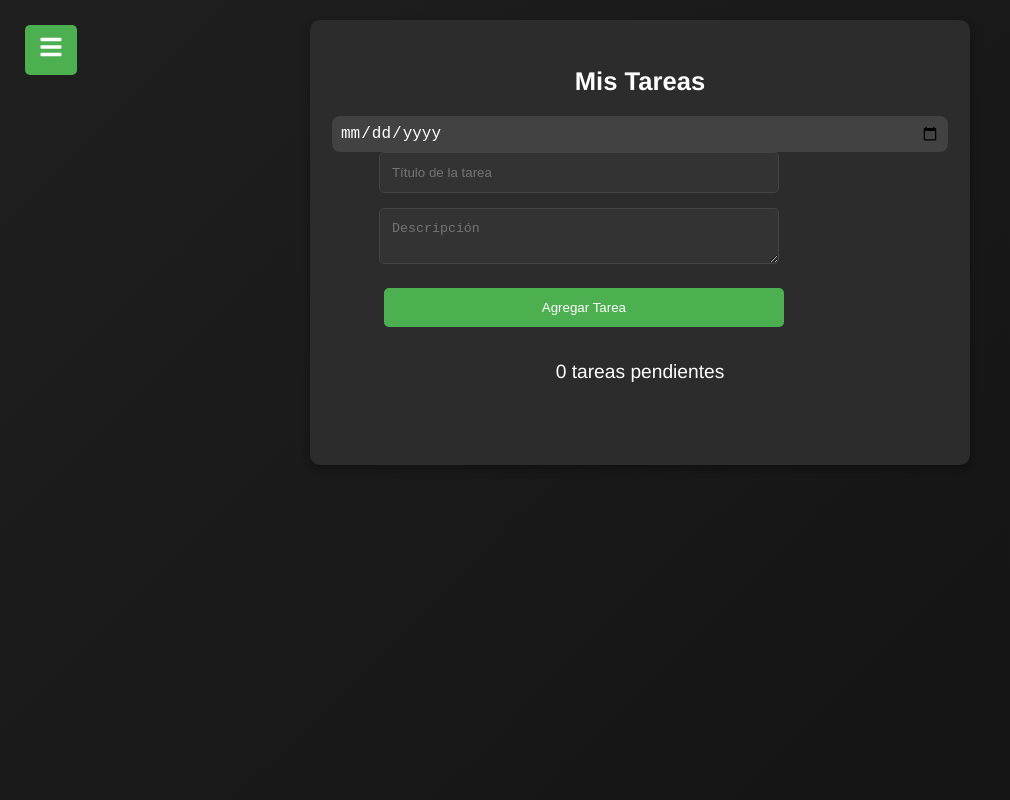
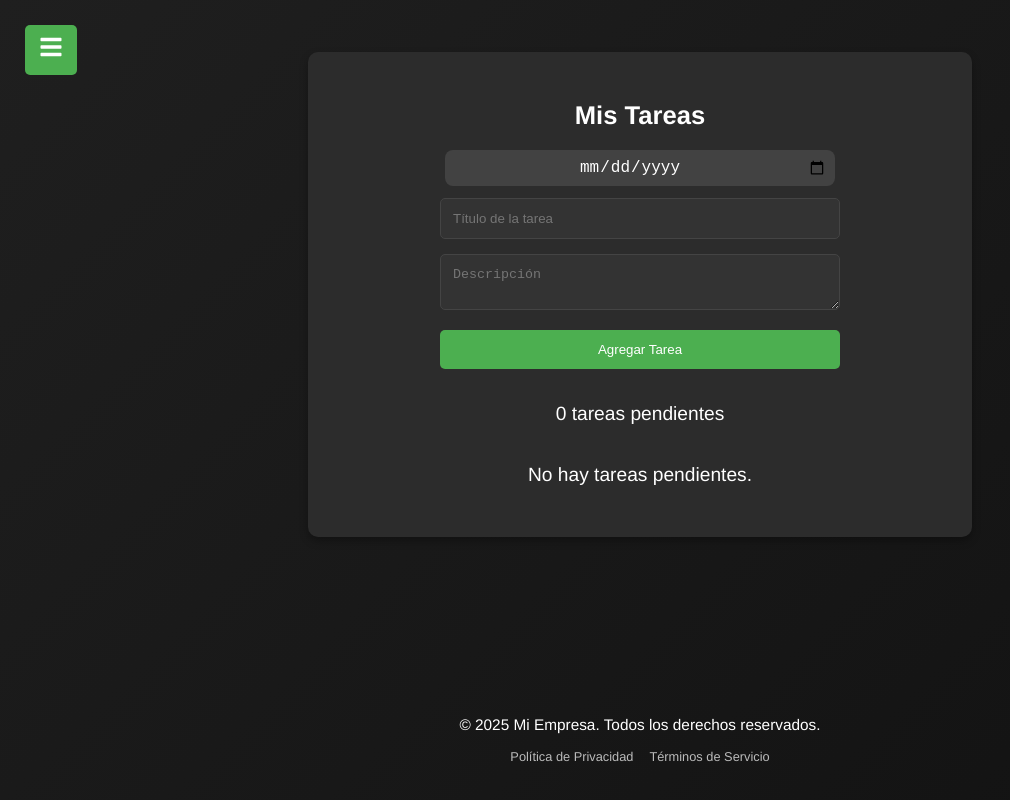
Before and after one commit to edicsonjohan/MISION01, a React (Vite) app: page / in a window 1280 px wide. Shown: the whole page, without its empty margins (0-1010 px from the left). Built offline with nearby package versions, Linux system fonts and the light colour scheme.

Commit message:
Mejoras para entregable1

```diff
--- a/src/App.jsx
+++ b/src/App.jsx
@@ -1,18 +1,11 @@
-import { useState, useEffect } from "react";
+import React, { useState, useEffect } from "react";
 import { BrowserRouter as Router, Route, Routes, Link } from "react-router-dom";
-import {
-  FaHome,
-  FaTasks,
-  FaCog,
-  FaBars,
-  FaRegCalendar,
-  FaUser,
-} from "react-icons/fa";
+import { FaHome, FaRegCalendar, FaUser, FaBars } from "react-icons/fa";
+
 import AddTask from "./components/AddTask";
 import TaskList from "./components/TaskList";
 import CalendarPage from "./components/CalendarPage";
 import ContactPage from "./components/ContactPage";
-import React from "react";
 import "./styles.css";
 
 function App() {
@@ -20,36 +13,52 @@ function App() {
   const [dueDate, setDueDate] = useState("");
   const [isSidebarOpen, setIsSidebarOpen] = useState(false);
 
+  // Cargar tareas desde localStorage
   useEffect(() => {
     const savedTasks = JSON.parse(localStorage.getItem("tasks")) || [];
     setTasks(savedTasks);
   }, []);
 
+  // Guardar tareas en localStorage cada vez que cambian
   useEffect(() => {
     localStorage.setItem("tasks", JSON.stringify(tasks));
   }, [tasks]);
 
+  // Agregar tarea
   const addTask = (data) => {
     const newTask = {
       id: Date.now(),
       title: data.title,
       description: data.description,
-      dueDate: dueDate,
+      dueDate,
       completed: false,
     };
     setTasks([newTask, ...tasks]);
   };
 
+  // Alternar estado completado
   const toggleTask = (id) => {
-    setTasks(
-      tasks.map((task) =>
+    setTasks((prev) =>
+      prev.map((task) =>
         task.id === id ? { ...task, completed: !task.completed } : task
       )
     );
   };
 
+  // Eliminar tarea
   const deleteTask = (id) => {
-    setTasks(tasks.filter((task) => task.id !== id));
+    setTasks((prev) => prev.filter((task) => task.id !== id));
+  };
+
+  // Editar tarea
+  const editTask = (id, updatedTitle, updatedDescription) => {
+    setTasks((prev) =>
+      prev.map((task) =>
+        task.id === id
+          ? { ...task, title: updatedTitle, description: updatedDescription }
+          : task
+      )
+    );
   };
 
   return (
@@ -57,7 +66,6 @@ function App() {
       <div className={`app-container ${isSidebarOpen ? "sidebar-open" : ""}`}>
         {/* Sidebar */}
         <div className={`sidebar ${isSidebarOpen ? "open" : ""}`}>
-          {/* Botón verde para abrir/cerrar sidebar */}
           <button
             className="sidebar-toggle"
             onClick={() => setIsSidebarOpen(!isSidebarOpen)}
@@ -72,7 +80,7 @@ function App() {
               </Link>
             </li>
             <li>
-              <Link to="/calendar">
+              <Link to="/calendar" onClick={() => setIsSidebarOpen(false)}>
                 <FaRegCalendar />
               </Link>
             </li>
@@ -82,19 +90,10 @@ function App() {
               </Link>
             </li>
           </ul>
-          <div className="footer-content">
-            <p>&copy; 2025 Mi Empresa. Todos los derechos reservados.</p>
-            <div className="footer-links">
-              <a href="/privacy-policy">Política de Privacidad</a>
-              <a href="/terms-of-service">Términos de Servicio</a>
-            </div>
-          </div>
         </div>
 
         {/* Contenido principal */}
         <div className="content">
-          {/* Aquí eliminamos el botón verde original */}
-
           <Routes>
             <Route path="/calendar" element={<CalendarPage />} />
             <Route path="/contact" element={<ContactPage />} />
@@ -103,12 +102,6 @@ function App() {
               element={
                 <div className="card">
                   <h1>Mis Tareas</h1>
-                  <input
-                    type="date"
-                    value={dueDate}
-                    onChange={(e) => setDueDate(e.target.value)}
-                    required
-                  />
                   <AddTask onAdd={addTask} />
                   <p>
                     {tasks.filter((t) => !t.completed).length} tareas pendientes
@@ -117,11 +110,21 @@ function App() {
                     tasks={tasks}
                     onToggle={toggleTask}
                     onDelete={deleteTask}
+                    onEdit={editTask} // ✅ Lo agregamos correctamente aquí
                   />
                 </div>
               }
             />
           </Routes>
+
+          {/* Footer */}
+          <footer className="main-footer">
+            <p>&copy; 2025 Mi Empresa. Todos los derechos reservados.</p>
+            <div className="footer-links">
+              <a href="/privacy-policy">Política de Privacidad</a>
+              <a href="/terms-of-service">Términos de Servicio</a>
+            </div>
+          </footer>
         </div>
       </div>
     </Router>
--- a/src/components/AddTask.jsx
+++ b/src/components/AddTask.jsx
@@ -3,19 +3,30 @@ import { useState } from 'react';
 function AddTask({ onAdd }) {
   const [title, setTitle] = useState('');
   const [description, setDescription] = useState('');
+  const [dueDate, setDueDate] = useState('');
+
 
   // Manejar el envío del formulario
   const handleSubmit = (e) => {
     e.preventDefault();
-    if (title.trim()) {
-      onAdd({ title, description });
-      setTitle('');
-      setDescription('');
-    }
+    if (title.trim() && dueDate) {
+  onAdd({ title, description, dueDate });
+  setTitle('');
+  setDescription('');
+  setDueDate('');
+}
+
   };
 
   return (
     <form onSubmit={handleSubmit}>
+    <input
+        type="date"
+        value={dueDate}
+        onChange={(e) => setDueDate(e.target.value)}
+        required
+      />
+
       <input
         type="text"
         placeholder="Título de la tarea"
--- a/src/components/TaskList.jsx
+++ b/src/components/TaskList.jsx
@@ -1,14 +1,19 @@
-import TaskItem from './TaskItem'; // ✅ CORRECTO
+import TaskItem from "./TaskItem";
 
-function TaskList({ tasks, onToggle, onDelete }) {
+function TaskList({ tasks, onToggle, onDelete, onEdit }) {
+  if (!tasks.length) {
+    return <p className="no-tasks">No hay tareas pendientes.</p>;
+  }
+
   return (
     <ul className="task-list">
-      {tasks.map(task => (
+      {tasks.map((task) => (
         <TaskItem
           key={task.id}
           task={task}
           onToggle={onToggle}
           onDelete={onDelete}
+          onEdit={onEdit}
         />
       ))}
     </ul>
--- a/src/index.css
+++ b/src/index.css
@@ -119,26 +119,26 @@ body {
   font-size: 1.6rem;
 }
 
-/* Tarjetas */
-.card,
-.task {
+/* Tarjeta principal (card) */
+.card {
+  display: flex;
+  flex-direction: column;
+  align-items: center;
+  justify-content: center;
+  margin: 2rem auto;
+  width: 100%;
+  max-width: 600px;
+  padding: 2rem;
   background-color: #2c2c2c;
   border-radius: 10px;
   box-shadow: 0 4px 8px rgba(0, 0, 0, 0.3);
-  width: 100%;
-  max-width: 600px;
-  padding: 30px;
-  display: flex;
-  flex-direction: column;
-  align-items: center;
-  margin-bottom: 30px;
-  color: white;
+  text-align: center;
 }
 
-/* ✅ Calendario más ancho */
+/* Calendario */
 .calendar-card {
   background-color: #1a1a1a;
-  padding: 30px 40px;
+  padding: 3rem;
   border-radius: 12px;
   box-shadow: 0 4px 12px rgba(0, 0, 0, 0.8);
   width: 100%;
@@ -151,6 +151,13 @@ body {
 }
 
 /* Formularios */
+form {
+  display: flex;
+  flex-direction: column;
+  align-items: center;
+  width: 100%;
+}
+
 form input,
 form textarea,
 form button,
@@ -183,14 +190,63 @@ form textarea:focus {
   border-color: #646cff;
 }
 
+/* Input de fecha centrado */
+input[type="date"] {
+  display: block;
+  margin: 0 auto 15px auto;
+  padding: 12px;
+  border-radius: 5px;
+  background-color: #333;
+  border: 1px solid #444;
+  color: white;
+  text-align: center;
+}
+
 /* Estilos para tareas */
-.task {
-  padding: 15px;
-  margin: 10px 0;
-  box-shadow: 0 2px 4px rgba(0, 0, 0, 0.1);
-  border-radius: 8px;
+.task-list {
+  list-style: none;
+  padding: 0;
+  margin: 1rem auto;
   width: 100%;
   max-width: 600px;
+  display: flex;
+  flex-direction: column;
+  align-items: center;
+}
+
+.task-item {
+  width: 100%;
+  padding: 1rem;
+  margin-bottom: 1rem;
+  background-color: #2c2c2c;
+  border-radius: 10px;
+  display: flex;
+  justify-content: space-between;
+  align-items: flex-start;
+  color: white;
+  box-shadow: 0 2px 4px rgba(0, 0, 0, 0.3);
+}
+
+.task-content {
+  flex: 1;
+  display: flex;
+  flex-direction: column;
+  gap: 0.3rem;
+}
+
+.task-content strong {
+  font-size: 1.1rem;
+}
+
+.task-content p {
+  margin: 0;
+  font-size: 0.95rem;
+  color: #ccc;
+}
+
+.task-content small {
+  font-size: 0.8rem;
+  color: #888;
 }
 
 .task.completed {
@@ -201,6 +257,20 @@ form textarea:focus {
 .task h3 {
   margin: 0;
   color: white;
+}
+
+.delete-btn {
+  background: none;
+  border: none;
+  color: #ff6b6b;
+  cursor: pointer;
+  font-size: 1.2rem;
+  margin-left: 1rem;
+  transition: color 0.3s;
+}
+
+.delete-btn:hover {
+  color: #ff4c4c;
 }
 
 /* Botones generales */
@@ -226,7 +296,7 @@ p {
   text-align: center;
 }
 
-/* ✅ Calendario ajustado al 100% del contenedor */
+/* Calendario */
 .react-calendar {
   width: 100% !important;
   max-width: 100% !important;
--- a/src/styles.css
+++ b/src/styles.css
@@ -1,40 +1,59 @@
-/* Dark mode + Glassmorphism */
+/* ========== Global ========== */
 body {
   margin: 0;
   font-family: 'Helvetica Neue', sans-serif;
   background: linear-gradient(135deg, #1f1f1f, #121212);
   color: #f0f0f0;
   min-height: 100vh;
+  display: flex;
+  flex-direction: column;
 }
 
-.container {
-  max-width: 500px;
-  margin: 3rem auto;
-  padding: 2rem;
-  background: rgba(255, 255, 255, 0.05);
-  border-radius: 16px;
-  box-shadow: 0 8px 32px rgba(0, 0, 0, 0.25);
-  backdrop-filter: blur(12px);
-  border: 1px solid rgba(255, 255, 255, 0.1);
+/* ========== Contenedor principal ========== */
+.content {
+  flex: 1;
+  display: flex;
+  flex-direction: column;
+  min-height: 100vh;
+  padding: 20px;
+  align-items: center;
+  box-sizing: border-box;
 }
 
+.card {
+  display: flex;
+  flex-direction: column;
+  align-items: center;
+  justify-content: center;
+  width: 100%;
+  max-width: 600px;
+  padding: 2rem;
+  background-color: #2c2c2c;
+  border-radius: 10px;
+  box-shadow: 0 4px 8px rgba(0, 0, 0, 0.3);
+}
+
+/* ========== Título ========== */
 h1 {
   text-align: center;
-  margin-bottom: 1rem;
+  margin-bottom: 2rem;
   color: #ffffff;
 }
 
+/* ========== Formulario agregar tarea ========== */
 .add-task {
   display: flex;
   flex-direction: column;
-  gap: 1rem;
+  align-items: center;
+  padding: 1rem;
+  text-align: center;
 }
 
 .add-task input,
 .add-task textarea,
 .add-task button,
 input[type="date"] {
-  width: 100%;
+  width: 65%;
   padding: 0.5rem;
   border: none;
   border-radius: 8px;
@@ -43,6 +62,8 @@ input[type="date"] {
   font-size: 1rem;
   outline: none;
   transition: background 0.3s;
+  text-align: center;
+  margin-bottom: 0.75rem;
 }
 
 .add-task input::placeholder,
@@ -68,50 +89,63 @@ input[type="date"]:focus {
   transform: scale(1.02);
 }
 
+/* ========== Lista de tareas ========== */
 .task-list {
   list-style: none;
   padding: 0;
-  margin-top: 1rem;
+  margin: 1rem auto;
+  width: 100%;
+  max-width: 600px;
+  display: flex;
+  flex-direction: column;
+  align-items: center;
 }
 
 .task-item {
+  width: 100%;
+  padding: 1rem;
+  margin-bottom: 1rem;
+  background-color: #2c2c2c;
+  border-radius: 10px;
   display: flex;
   justify-content: space-between;
-  align-items: flex-start;
+  align-items: center;
   gap: 1rem;
-  padding: 0.75rem;
-  border-bottom: 1px solid rgba(255, 255, 255, 0.1);
+  color: white;
+  box-shadow: 0 2px 4px rgba(0, 0, 0, 0.3);
   transition: background 0.3s;
 }
 
 .task-item:hover {
   background: rgba(255, 255, 255, 0.05);
-  border-radius: 8px;
 }
 
-.task-item.completed span,
-.task-item.completed strong {
+.task-item.completed strong,
+.task-item.completed span {
   text-decoration: line-through;
   color: #888;
 }
 
-.task-item strong {
-  display: block;
-  font-size: 1.1rem;
-  margin-bottom: 0.25rem;
+.task-content {
+  flex: 1;
+  display: flex;
+  flex-direction: column;
+  gap: 0.3rem;
 }
 
-.task-item p {
+.task-content strong {
+  font-size: 1.1rem;
+}
+
+.task-content p {
   margin: 0;
-  font-size: 0.9rem;
+  font-size: 0.95rem;
   color: #ccc;
 }
 
-.task-item small {
-  display: block;
+.task-content small {
   font-size: 0.8rem;
-  color: #999;
-  margin-top: 0.25rem;
+  color: #888;
 }
 
 .task-item button {
@@ -126,3 +160,45 @@ input[type="date"]:focus {
 .task-item button:hover {
   color: #ff4c4c;
 }
+
+/* ========== Footer principal ========== */
+.main-footer {
+  text-align: center;
+  padding: 1rem 0;
+  color: #ccc;
+  font-size: 0.8rem;
+  margin-top: auto;
+  width: 100%;
+}
+
+.main-footer .footer-links {
+  margin-top: 0.5rem;
+  display: flex;
+  gap: 1rem;
+  justify-content: center;
+  flex-wrap: wrap;
+}
+
+.main-footer .footer-links a {
+  color: #bbb;
+  text-decoration: none;
+  font-size: 0.8rem;
+  transition: color 0.3s ease;
+}
+
+.main-footer .footer-links a:hover {
+  color: #28a745;
+}
+.edit-btn {
+  background: transparent;
+  border: none;
+  color: #4caf50;
+  cursor: pointer;
+  font-size: 1.2rem;
+  margin-left: 0.5rem;
+  transition: color 0.3s;
+}
+
+.edit-btn:hover {
+  color: #45a049;
+}
```
Also changed, not shown: src/components/TaskItem.jsx (+59 -12 lines).
